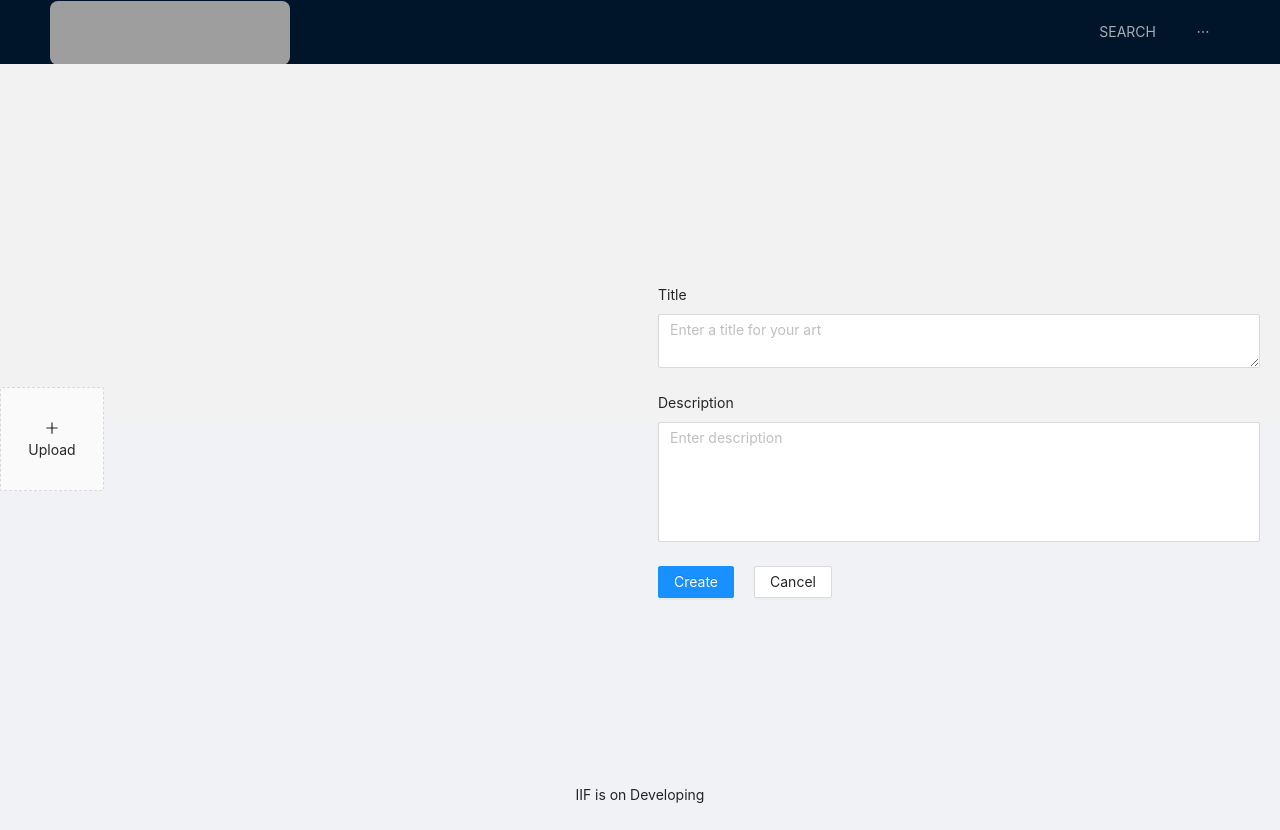
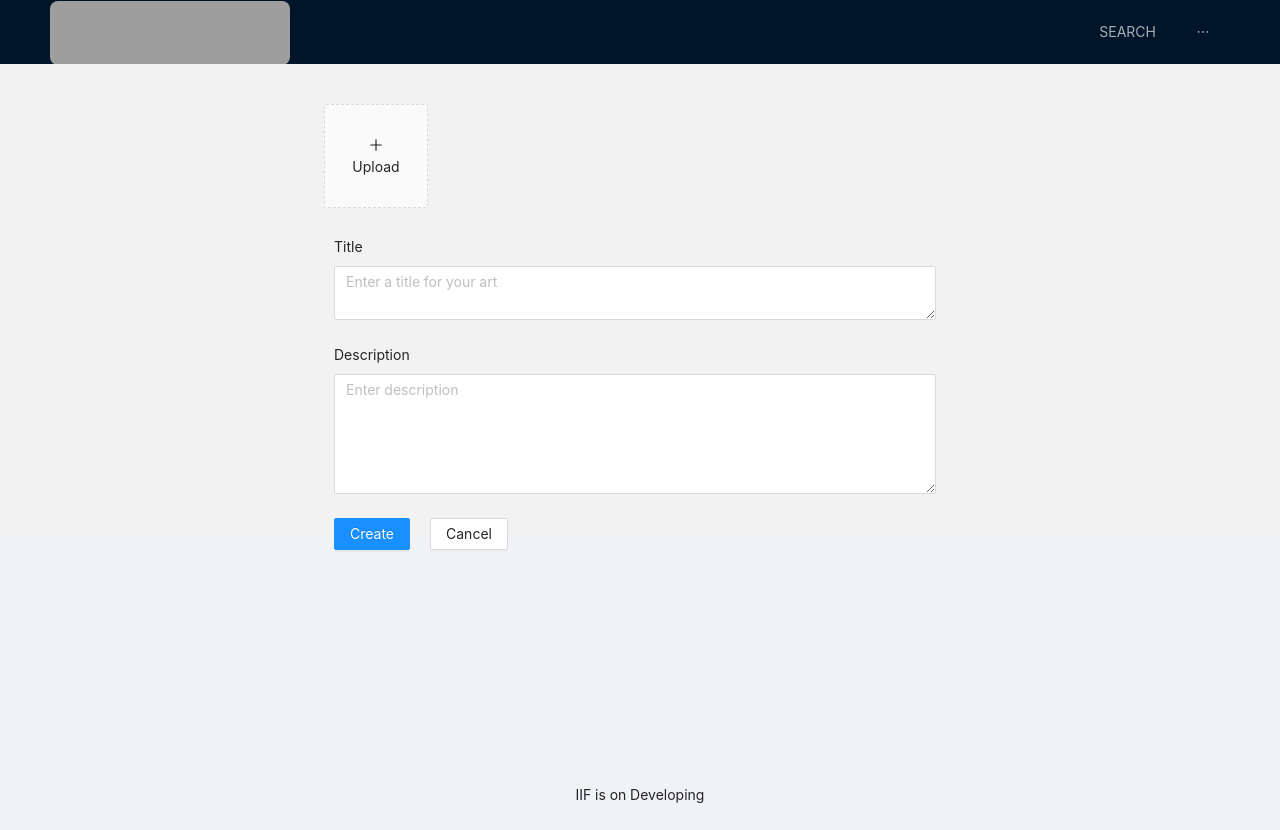
Before and after one commit to CauCapstone2/CapstoneProject, a React (Create React App) app in the folder frontend/reactpj/: page /artifacts/s/register in a window 1280 px wide. Built offline with nearby package versions, Linux system fonts and the light colour scheme; grey boxes are pictures that could not be loaded; what @ant-design/compatible would draw is missing.

Commit message:
합치는 중 발생한 누락 수정

```diff
--- a/frontend/reactpj/src/components/RegArtifact.jsx
+++ b/frontend/reactpj/src/components/RegArtifact.jsx
@@ -35,7 +35,6 @@ class RegArtifact extends React.Component {
       previewTitle:
         file.name || file.url.substring(file.url.lastIndexOf("/") + 1),
     });
-    console.log(this.state);
   };
 
   handleChange = ({ fileList }) => this.setState({ fileList });
@@ -49,7 +48,7 @@ class RegArtifact extends React.Component {
     let form_data = new FormData();
     let image_list = [];
     this.state.fileList.forEach((el) => image_list.push(el.originFileObj));
-    form_data.append("userID", 2);
+    form_data.append("userID", this.props.userid);
     form_data.append("title", event.target.elements.title.value);
     form_data.append("description", event.target.elements.description.value);
     this.state.fileList.forEach((el) =>
@@ -89,20 +88,18 @@ class RegArtifact extends React.Component {
         <Row
           align="middle"
           gutter={[16]}
-          style={{ position: "relative", top: "25vh" }}
+          style={{ position: "relative", top: "5vh" }}
         >
-          <Col span={12} gutter={[16, 16]}>
-            {/* <Form layout="vertical" align="middle"> */}
-            {/* <Form.Item name="upload" getValueFromEvent={this.handleUpload}> */}
+          <Col span={12} offset={6}>
             <Upload
-              // action="https://www.mocky.io/v2/5cc8019d300000980a055e76"
               listType="picture-card"
+              multiple={true}
               fileList={fileList}
               onPreview={this.handlePreview}
               onChange={this.handleChange}
               beforeUpload={() => false}
             >
-              {fileList.length >= 8 ? null : uploadButton}
+              {fileList.length >= 12 ? null : uploadButton}
             </Upload>
             <Modal
               visible={previewVisible}
@@ -112,10 +109,8 @@ class RegArtifact extends React.Component {
             >
               <img alt="example" style={{ width: "100%" }} src={previewImage} />
             </Modal>
-            {/* </Form.Item> */}
-            {/* </Form> */}
           </Col>
-          <Col span={12} gutter={[16]}>
+          <Col span={12} offset={6}>
             <Form
               layout="vertical"
               style={{
@@ -136,7 +131,8 @@ class RegArtifact extends React.Component {
                   name="description"
                   placeholder="Enter description"
                   style={{ marginRight: "10px" }}
-                  autoSize={{ minRows: 5, maxRows: 30 }}
+                  rows={5}
+                  // autoSize={{ minRows: 5, maxRows: 30 }}
                 />
               </Form.Item>
               <Form.Item>
--- a/frontend/reactpj/src/containers/Layout.jsx
+++ b/frontend/reactpj/src/containers/Layout.jsx
@@ -91,7 +91,7 @@ class CustomLayout extends React.Component {
         <Layout className="layout">
           <Header>
             <div className="image-container">
-              <NavLink to={{ pathname: `/main/` }}>
+              <NavLink to={{ pathname: '' }}>
                 <img className="img" src={logo} alt="" />
               </NavLink>
             </div>
```
Also changed, not shown: 2 other files (tests, documents, lock files or other folders).
